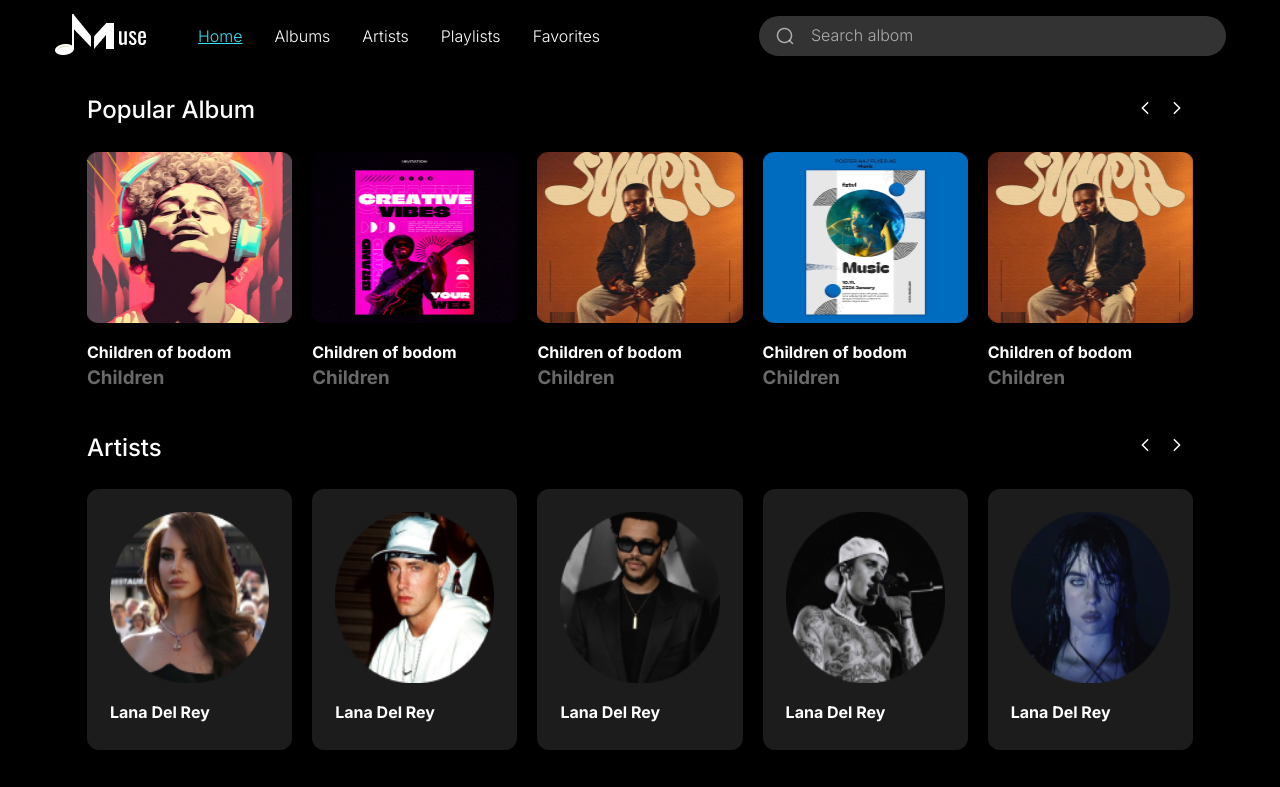
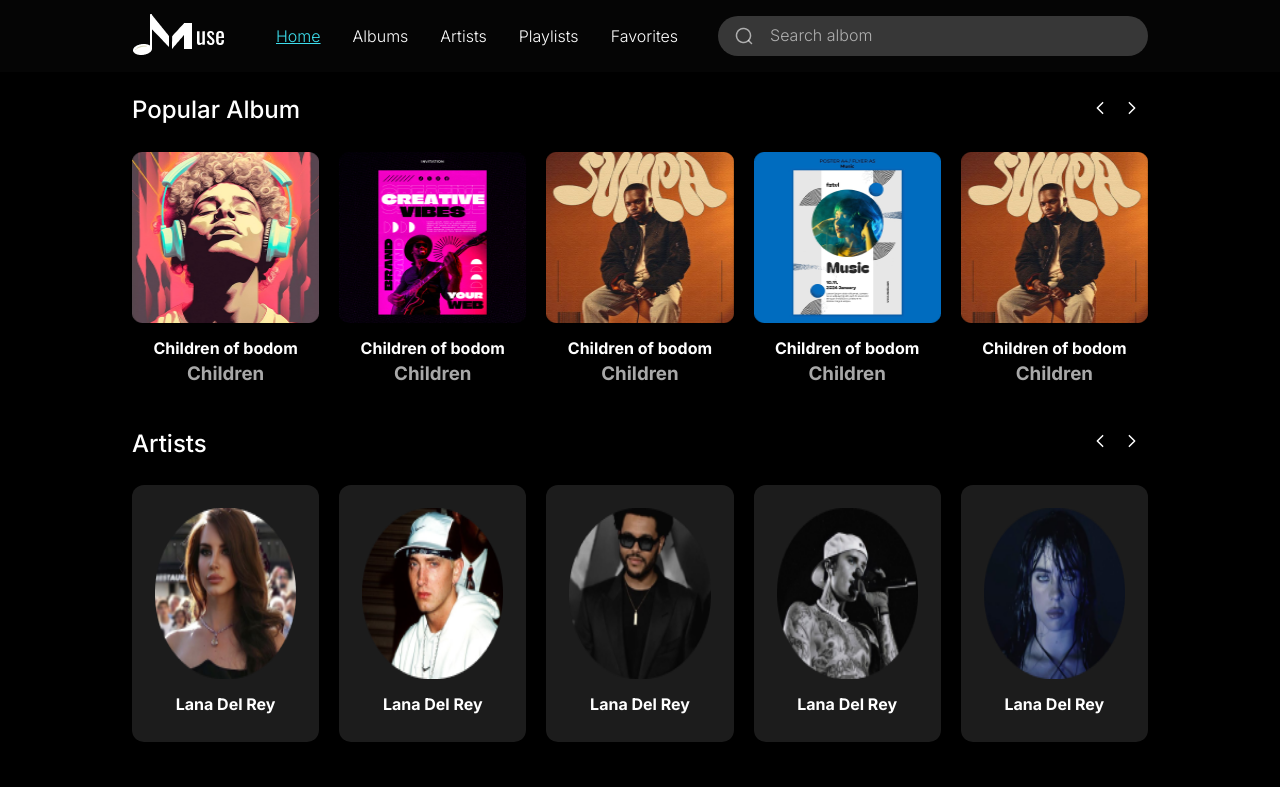
Before and after one commit to nikushabitskinashvili/muse, a Next.js app: page / in a window 1280 px wide. Shown: the top 787 px of the page. Built offline with nearby package versions, Linux system fonts and the light colour scheme.

Commit message:
change paddings from % to px.

```diff
--- a/app/auth/signup/SingUp.module.scss
+++ b/app/auth/signup/SingUp.module.scss
@@ -15,7 +15,7 @@
 .text{
     font-size: 14px;
     font-weight: 400;
-    color: #050505;
+    color: $secondaryBlack;
     line-height: 20px;
 
 }
@@ -27,7 +27,7 @@
 
 .secondDiv {
     width: 50%;
-    background-color: #050505;
+    background-color: $secondaryBlack;
     background-image: url('./../../../public/images/objects.png');
     background-size: cover;
     background-position: center;
--- a/app/auth/signup/page.tsx
+++ b/app/auth/signup/page.tsx
@@ -15,8 +15,6 @@ export default function SignUp() {
     newPassword: "",
     confirmPassword: "",
   });
-
-  console.log(errors);
 
   const handleEmailOrUsernameChange = (e: {
     target: { value: SetStateAction<string> };
--- a/app/components/AlbumCard/AlbumCard.module.scss
+++ b/app/components/AlbumCard/AlbumCard.module.scss
@@ -34,7 +34,7 @@
 }
 
 .artistName{
-    color: rgba(255, 255, 255, 0.41);
+    color: $textGray;
     font-size: 16px;
     font-style: normal;
     font-weight: 400;
--- a/app/components/ArtistCard/ArtistCard.module.scss
+++ b/app/components/ArtistCard/ArtistCard.module.scss
@@ -10,3 +10,11 @@
 .cardImage{
     width: 100%;
 }
+
+
+.artistCardContainer{
+    display: flex;
+    flex-direction: column;
+    align-items: center;
+    text-align: center;
+}
--- a/app/components/ArtistCard/ArtistCard.tsx
+++ b/app/components/ArtistCard/ArtistCard.tsx
@@ -8,7 +8,7 @@ export const ArtistCard = ({ title, item }: { title: string; item: any }) => {
       ? { backgroundColor: "#1C1C1C", padding: "23px", borderRadius: "12px" }
       : {};
   return (
-    <div>
+    <div className={styles.artistCardContainer}>
       <Image
         src={item.img}
         width={176}
--- a/app/components/Navbar/Navbar.module.scss
+++ b/app/components/Navbar/Navbar.module.scss
@@ -14,19 +14,26 @@
 }
 
 .container{
-    background-color: black;
+    background-color: $secondaryBlack;
     width: 100%;
 }
 
 .wrapper{
     display: flex;
     align-items: center;
-    margin: 0 auto;
+    // margin: 0 auto;
     justify-content: space-between;
-    max-width: 1172px;
+    // max-width: 1172px;
     width: 100%;
     gap: 40px;
-    padding: 14px 0;
+    padding: 14px 132px;
+    @media (max-width: 1024px) {
+        padding: 24px;
+       }
+    @media (max-width: 667px) {
+        padding: 16px;
+       }
+
 }
 
 .navImg{
--- a/app/components/Slider/Slider.module.scss
+++ b/app/components/Slider/Slider.module.scss
@@ -1,7 +1,13 @@
 @import 'app/styles/colors.scss';
 
 .carouselSection{
-    padding: 20px 6.8%;
+    padding: 20px 132px;
+    @media (max-width: 1024px) {
+        padding: 24px;
+       }
+    @media (max-width: 667px) {
+        padding: 16px;
+       }
 }
 
 
@@ -15,5 +21,5 @@
 }
 
 .sliderCard h3{
-    color: rgba(255, 255, 255, 0.41);
+    color: $textGray;
 }
--- a/app/components/Slider/Slider.tsx
+++ b/app/components/Slider/Slider.tsx
@@ -6,11 +6,16 @@ import styles from "./Slider.module.scss";
 import "swiper/css";
 import "swiper/css/navigation";
 import "swiper/css/pagination";
-import Image from "next/image";
 import { SwiperTitle } from "../Swiper-Title/SwiperTitle";
 import { ArtistCard } from "../ArtistCard/ArtistCard";
 
-export const Slider = ({ data, title }: { data: any; title: string }) => {
+export const Slider = ({
+  data,
+  title,
+}: {
+  data: PopularAlbum[];
+  title: string;
+}) => {
   const [swiperReady, setSwiperReady] = useState(false);
   const [swiper, setSwiper] = useState(null);
 
@@ -37,24 +42,20 @@ export const Slider = ({ data, title }: { data: any; title: string }) => {
           modules={[Mousewheel, Keyboard]}
           breakpoints={{
             0: {
-              slidesPerView: 2,
+              slidesPerView: 1,
               spaceBetween: 10,
             },
-            640: {
-              slidesPerView: 4,
+            667: {
+              slidesPerView: 2,
               spaceBetween: 15,
             },
-            1080: {
+            1024: {
               slidesPerView: 5,
-              spaceBetween: 20,
-            },
-            1700: {
-              slidesPerView: 6,
               spaceBetween: 20,
             },
           }}
         >
-          {data.map((item: PopularAlbum) => {
+          {data.map((item) => {
             return (
               <SwiperSlide
                 style={conditionalStyles}
```
Also changed, not shown: app/auth/login/LoginPage.module.scss (+4 -4 lines), app/components/Navbar/Navbar.tsx (+18 -13 lines).
